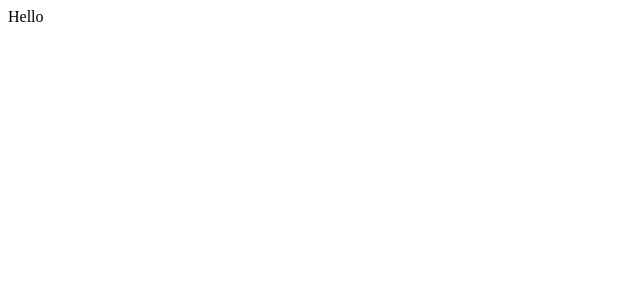
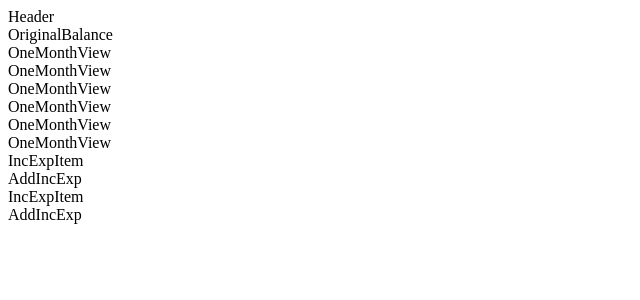
Before and after one commit to joshua-rdrgz/goldfox, a React (Create React App) app: page / in a window 1280 px wide. Shown: the top 300 px of the page, without its empty margins (0-640 px from the left). Built offline with nearby package versions, Linux system fonts and the light colour scheme.

Commit message:
Add base project architecture (React js files)
Components folder with React architecture, sass architecture soon to follow

```diff
--- a/src/App.js
+++ b/src/App.js
@@ -1,8 +1,19 @@
-import React from 'react';
+import React, { Fragment } from 'react';
+
+import Header from './components/Header';
+import OriginalBalance from './components/OriginalBalance';
+import SixMonthView from './components/Six-Month-View/SixMonthView';
+import IncomeExpense from './components/IncomeExpense/IncomeExpense';
 
 function App() {
   return (
-    <div>Hello</div>
+    <Fragment>
+      <Header />
+      <OriginalBalance />
+      <SixMonthView />
+      <IncomeExpense />
+      <IncomeExpense />
+    </Fragment>
   );
 }
 
--- /dev/null
+++ b/src/components/Header.js
@@ -0,0 +1,9 @@
+import React from 'react'
+
+function Header() {
+  return (
+    <div>Header</div>
+  )
+}
+
+export default Header
--- /dev/null
+++ b/src/components/IncomeExpense/AddIncExp.js
@@ -0,0 +1,9 @@
+import React from 'react'
+
+function AddIncExp() {
+  return (
+    <div>AddIncExp</div>
+  )
+}
+
+export default AddIncExp
--- /dev/null
+++ b/src/components/IncomeExpense/IncExpItem.js
@@ -0,0 +1,9 @@
+import React from 'react'
+
+function IncExpItem() {
+  return (
+    <div>IncExpItem</div>
+  )
+}
+
+export default IncExpItem
--- /dev/null
+++ b/src/components/IncomeExpense/IncomeExpense.js
@@ -0,0 +1,15 @@
+import React from 'react'
+
+import IncExpItem from './IncExpItem'
+import AddIncExp from './AddIncExp';
+
+function IncomeExpense() {
+  return (
+    <div>
+      <IncExpItem />
+      <AddIncExp />
+    </div>
+  )
+}
+
+export default IncomeExpense
--- /dev/null
+++ b/src/components/OriginalBalance.js
@@ -0,0 +1,9 @@
+import React from 'react'
+
+function OriginalBalance() {
+  return (
+    <div>OriginalBalance</div>
+  )
+}
+
+export default OriginalBalance
--- /dev/null
+++ b/src/components/Six-Month-View/OneMonthView.js
@@ -0,0 +1,9 @@
+import React from 'react'
+
+function OneMonthView() {
+  return (
+    <div>OneMonthView</div>
+  )
+}
+
+export default OneMonthView
--- /dev/null
+++ b/src/components/Six-Month-View/SixMonthView.js
@@ -0,0 +1,18 @@
+import React from 'react'
+
+import OneMonthView from './OneMonthView'
+
+function SixMonthView() {
+  return (
+    <div>
+      <OneMonthView />
+      <OneMonthView />
+      <OneMonthView />
+      <OneMonthView />
+      <OneMonthView />
+      <OneMonthView />
+    </div>
+  )
+}
+
+export default SixMonthView
```
